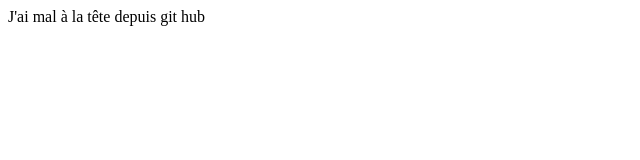
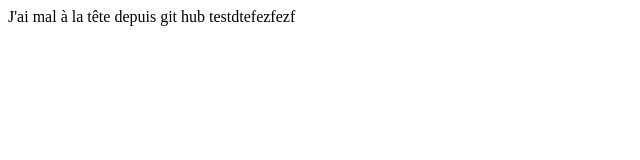
Before and after one commit to oznecvin/Apprendre-le-code., a plain HTML site: page index.html in a window 1280 px wide. Shown: the whole page, without its empty margins (0-640 px from the left). Drawn offline with Linux system fonts and the light colour scheme.

Commit message:
Update index.html

```diff
--- a/index.html
+++ b/index.html
@@ -1,3 +1,3 @@
 <body>
-<p> J'ai mal à la tête depuis git hub
+<p> J'ai mal à la tête depuis git hub testdtefezfezf
 </p></body>
```
